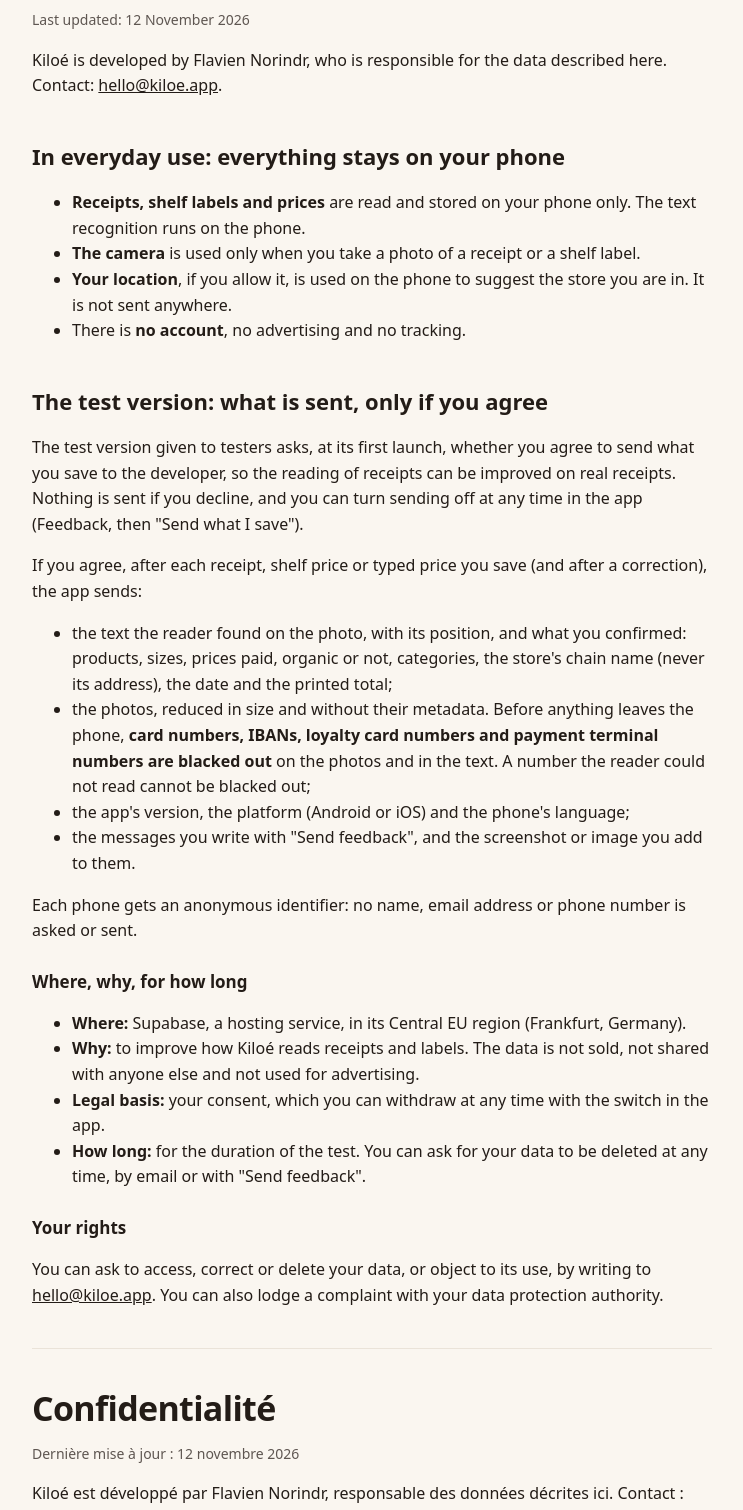
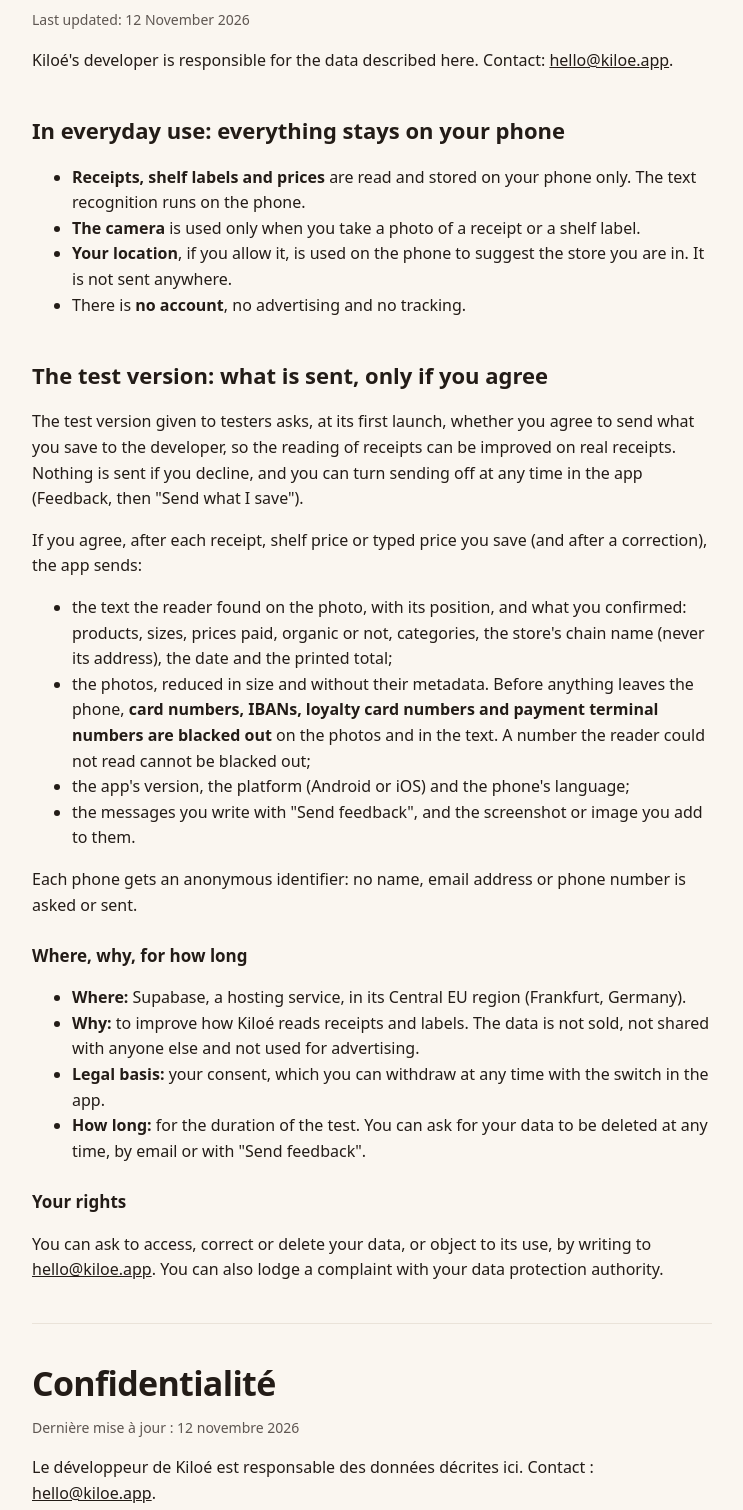
Before and after one commit to Plumillon/kiloe-site, a plain HTML site: page privacy/index.html in a window 1280 px wide. Shown: the part 146-1656 px from the top of the page, without its empty margins (268-1011 px from the left). Drawn offline with Linux system fonts and the light colour scheme.

Commit message:
Privacy: no personal name
Co-Authored-By: Claude Opus 5.5 <noreply@anthropic.com>
Claude-Session: https://claude.ai/code/session_01P254S44w8e8eThSJC7PPnz

```diff
--- a/privacy/index.html
+++ b/privacy/index.html
@@ -14,7 +14,7 @@
 <h1>Privacy</h1>
 <p class="muted">Last updated: 12 November 2026</p>
 
-<p>Kiloé is developed by Flavien Norindr, who is responsible for the data described here. Contact: <a href="mailto:hello@kiloe.app">hello@kiloe.app</a>.</p>
+<p>Kiloé's developer is responsible for the data described here. Contact: <a href="mailto:hello@kiloe.app">hello@kiloe.app</a>.</p>
 
 <h2>In everyday use: everything stays on your phone</h2>
 <ul>
@@ -52,7 +52,7 @@
 <h1>Confidentialité</h1>
 <p class="muted">Dernière mise à jour : 12 novembre 2026</p>
 
-<p>Kiloé est développé par Flavien Norindr, responsable des données décrites ici. Contact : <a href="mailto:hello@kiloe.app">hello@kiloe.app</a>.</p>
+<p>Le développeur de Kiloé est responsable des données décrites ici. Contact : <a href="mailto:hello@kiloe.app">hello@kiloe.app</a>.</p>
 
 <h2>Au quotidien : tout reste sur votre téléphone</h2>
 <ul>
```
